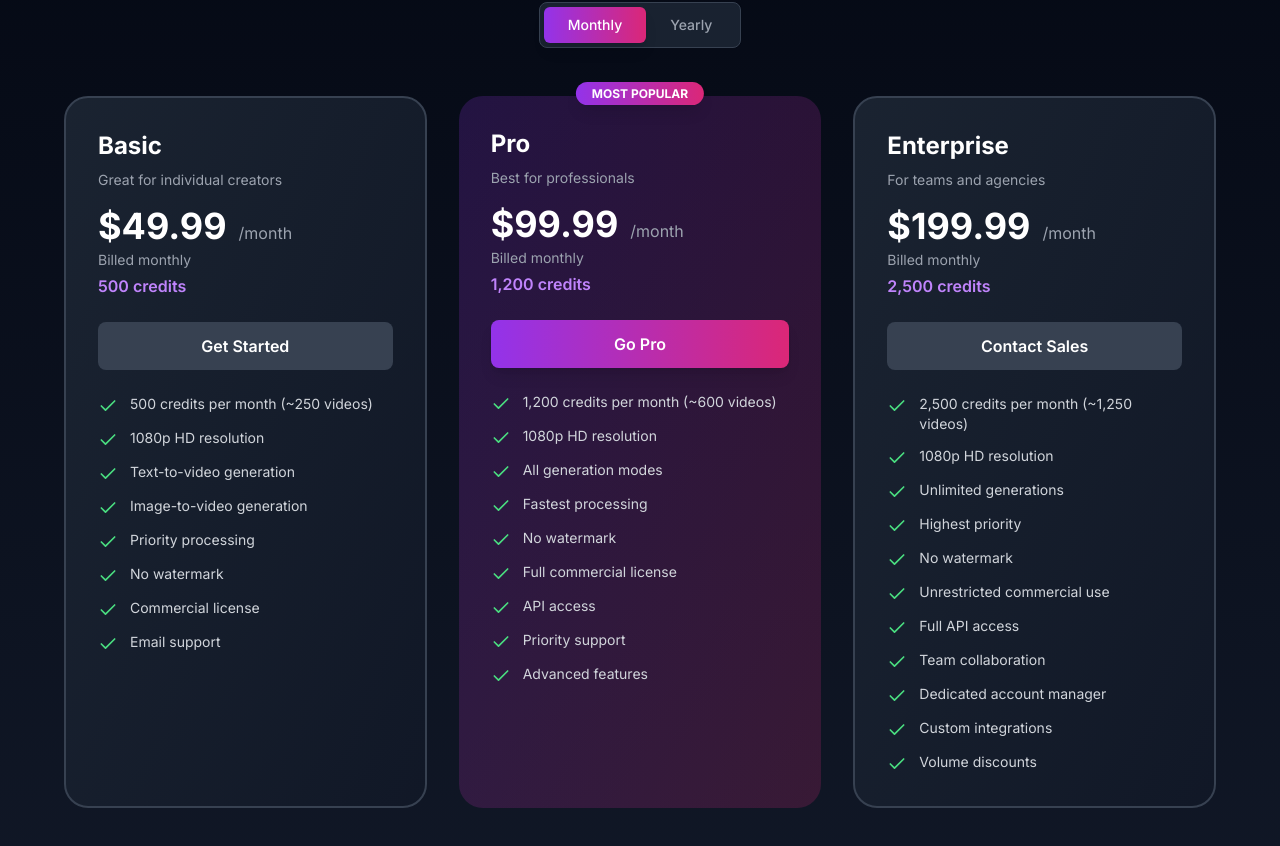
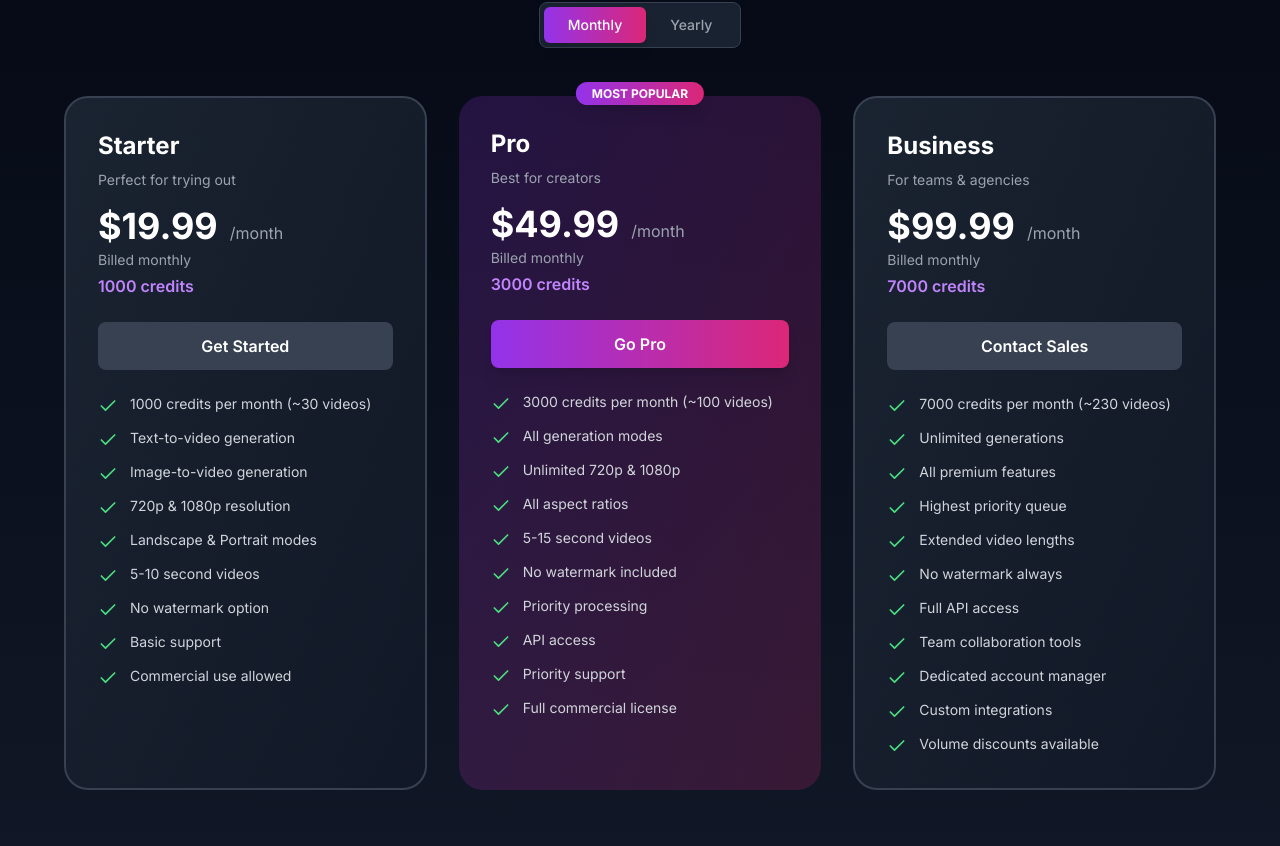
Before and after one commit to jewelrydecornerforwork/sora-2.site, a Next.js app: page / in a window 1280 px wide. Shown: the part 2999-3845 px from the top of the page. Built offline with nearby package versions, Linux system fonts and the light colour scheme; no server answers.

Commit message:
Update content

```diff
--- a/components/Pricing.tsx
+++ b/components/Pricing.tsx
@@ -9,74 +9,79 @@ export function Pricing() {
 
   const plans = [
     {
-      name: 'Basic',
-      monthlyPrice: 49.99,
-      yearlyPrice: 449.88,
-      credits: '500 credits',
-      description: 'Great for individual creators',
+      name: 'Starter',
+      monthlyPrice: 19.99,
+      yearlyPrice: 179.88,
+      credits: '1000 credits',
+      description: 'Perfect for trying out',
       features: [
-        '500 credits per month (~250 videos)',
-        '1080p HD resolution',
+        '1000 credits per month (~30 videos)',
         'Text-to-video generation',
         'Image-to-video generation',
-        'Priority processing',
-        'No watermark',
-        'Commercial license',
-        'Email support'
+        '720p & 1080p resolution',
+        'Landscape & Portrait modes',
+        '5-10 second videos',
+        'No watermark option',
+        'Basic support',
+        'Commercial use allowed'
       ],
       cta: 'Get Started',
       popular: false,
       highlight: false,
-      savings: 150.00,
-      discount: '25% off'
+      savings: 60.00,
+      discount: '25% off',
+      videosPerMonth: '~30 videos'
     },
     {
       name: 'Pro',
-      monthlyPrice: 99.99,
-      yearlyPrice: 839.88,
-      credits: '1,200 credits',
-      description: 'Best for professionals',
+      monthlyPrice: 49.99,
+      yearlyPrice: 419.88,
+      credits: '3000 credits',
+      description: 'Best for creators',
       features: [
-        '1,200 credits per month (~600 videos)',
-        '1080p HD resolution',
+        '3000 credits per month (~100 videos)',
         'All generation modes',
-        'Fastest processing',
-        'No watermark',
-        'Full commercial license',
+        'Unlimited 720p & 1080p',
+        'All aspect ratios',
+        '5-15 second videos',
+        'No watermark included',
+        'Priority processing',
         'API access',
         'Priority support',
-        'Advanced features'
+        'Full commercial license'
       ],
       cta: 'Go Pro',
       popular: true,
       highlight: false,
-      savings: 360.00,
-      discount: '30% off'
+      savings: 180.00,
+      discount: '30% off',
+      videosPerMonth: '~100 videos'
     },
     {
-      name: 'Enterprise',
-      monthlyPrice: 199.99,
-      yearlyPrice: 1559.88,
-      credits: '2,500 credits',
-      description: 'For teams and agencies',
+      name: 'Business',
+      monthlyPrice: 99.99,
+      yearlyPrice: 779.88,
+      credits: '7000 credits',
+      description: 'For teams & agencies',
       features: [
-        '2,500 credits per month (~1,250 videos)',
-        '1080p HD resolution',
+        '7000 credits per month (~230 videos)',
         'Unlimited generations',
-        'Highest priority',
-        'No watermark',
-        'Unrestricted commercial use',
+        'All premium features',
+        'Highest priority queue',
+        'Extended video lengths',
+        'No watermark always',
         'Full API access',
-        'Team collaboration',
+        'Team collaboration tools',
         'Dedicated account manager',
         'Custom integrations',
-        'Volume discounts'
+        'Volume discounts available'
       ],
       cta: 'Contact Sales',
       popular: false,
       highlight: false,
-      savings: 840.00,
-      discount: '35% off'
+      savings: 420.00,
+      discount: '35% off',
+      videosPerMonth: '~230 videos'
     }
   ]
 
```
